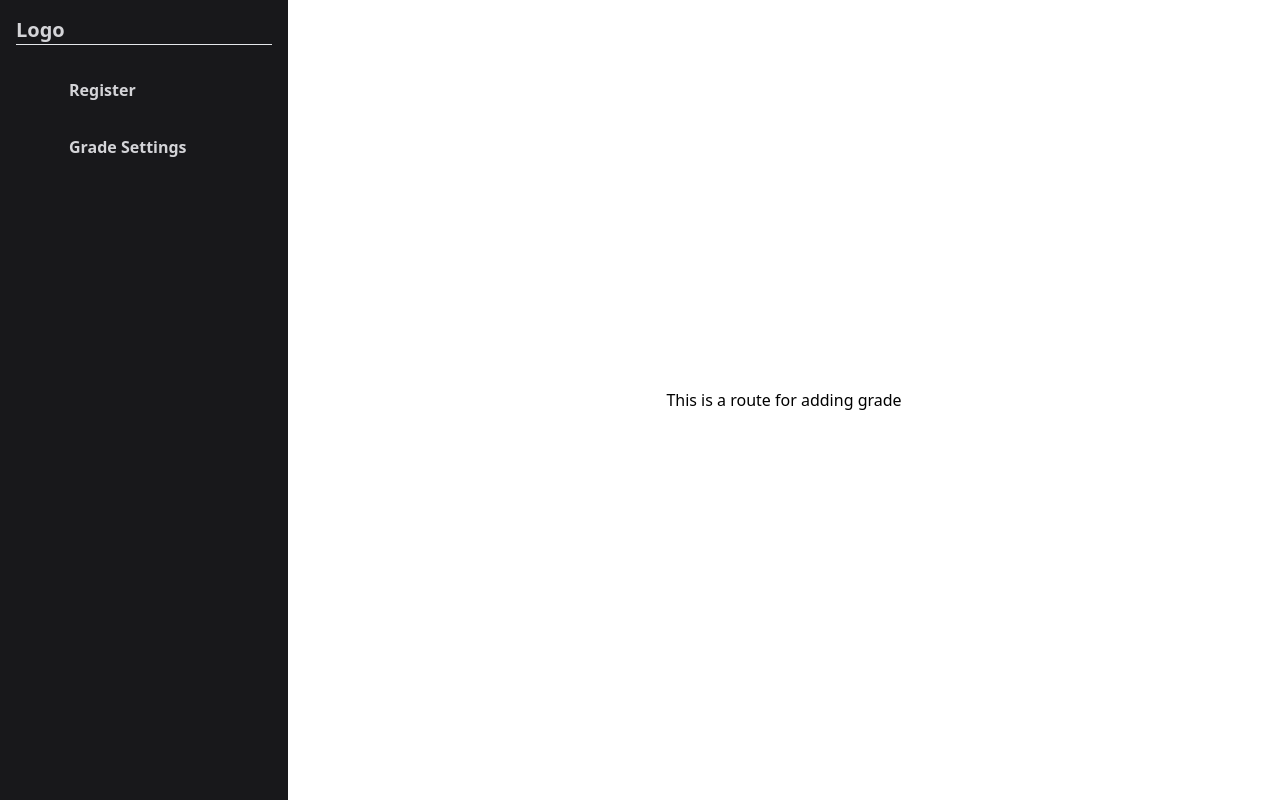
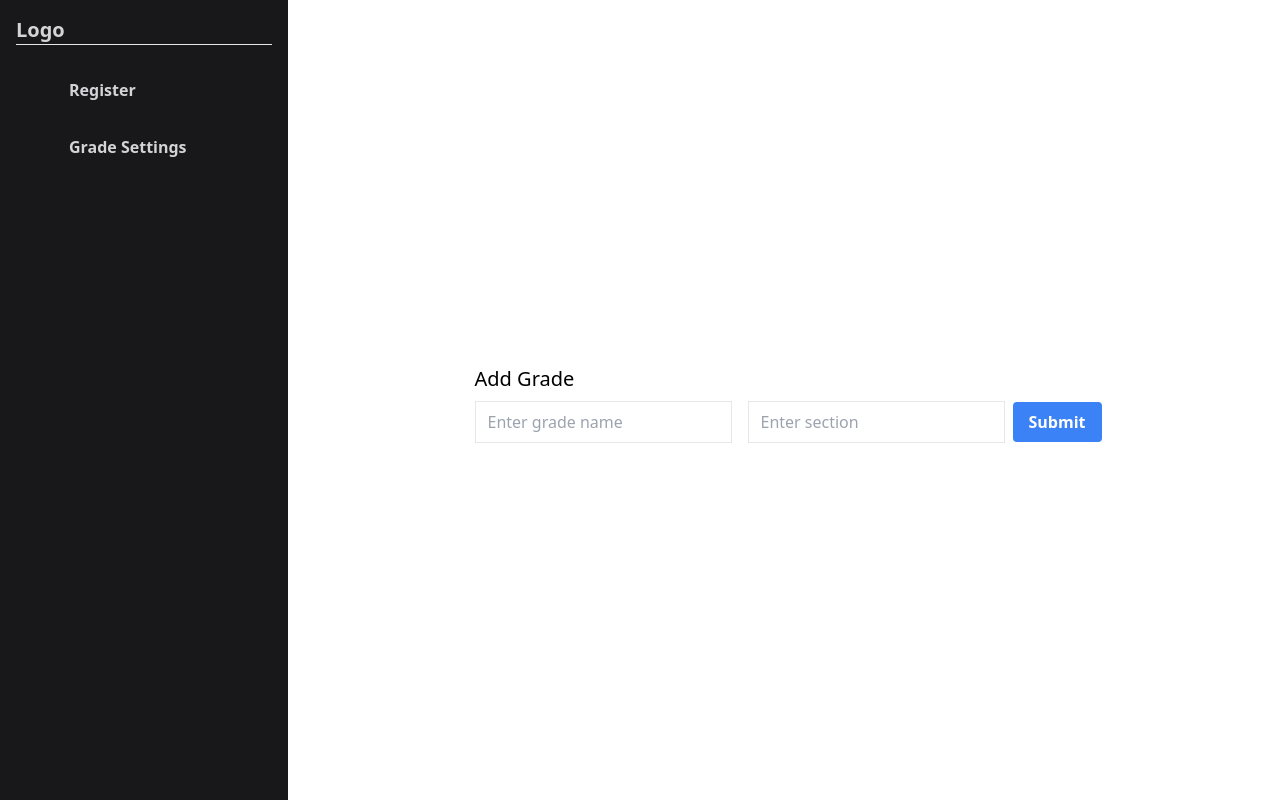
Before and after one commit to Abhishek-Bohora/vue-school, a Vue app: page /grade/add in a window 1280 px wide. Built offline with nearby package versions, Linux system fonts and the light colour scheme; some icons are missing.

Commit message:
feat: Adding grade functionality

```diff
--- a/package.json
+++ b/package.json
@@ -9,7 +9,9 @@
     "preview": "vite preview"
   },
   "dependencies": {
+    "@formkit/vue": "^1.0.0-beta.15",
     "@iconify/vue": "^4.1.0",
+    "axios": "^1.3.4",
     "vue": "^3.2.45",
     "vue-router": "^4.1.6"
   },
--- a/src/views/gradeSetting/grade/AddGrade.vue
+++ b/src/views/gradeSetting/grade/AddGrade.vue
@@ -1,3 +1,50 @@
+<script setup>
+import { ref } from "vue";
+import axios from "axios";
+
+const grade = ref({
+  name: "",
+  section: "",
+});
+
+const addGrade = async () => {
+  try {
+    const response = await axios.post(
+      "https://localhost:7049/api/Grade",
+      grade.value
+    );
+    if (response.status === 200) {
+      console.log("successfully added grade");
+    }
+  } catch (err) {
+    console.log(err.message);
+  }
+};
+
+const onSubmit = async () => {
+  await addGrade();
+};
+</script>
+
 <template>
-  <h2>This is a route for adding grade</h2>
+  <h2 class="text-xl fotn-sans m-2">Add Grade</h2>
+  <form action="" @submit.prevent="onSubmit">
+    <input
+      type="text"
+      placeholder="Enter grade name"
+      class="border py-2 px-3 text-grey-darkest mx-2"
+      v-model="grade.name"
+    />
+    <input
+      type="text"
+      placeholder="Enter section"
+      class="border py-2 px-3 text-grey-darkest mx-2"
+      v-model="grade.section"
+    />
+    <button
+      class="bg-blue-500 hover:bg-blue-700 text-white font-bold py-2 px-4 rounded"
+    >
+      Submit
+    </button>
+  </form>
 </template>
--- a/src/views/gradeSetting/grade/GradeView.vue
+++ b/src/views/gradeSetting/grade/GradeView.vue
@@ -1,3 +1,25 @@
+<script setup>
+import axios from "axios";
+import { ref, onMounted } from "vue";
+
+const grades = ref([]);
+const getAllGrades = async () => {
+  try {
+    const response = await axios.get("https://localhost:7049/api/Grade");
+    if (response.status === 200) {
+      grades.value = response.data;
+      // console.log(grades);
+    }
+  } catch (err) {
+    console.log(err.message);
+  }
+};
+
+onMounted(async () => {
+  await getAllGrades();
+});
+</script>
+
 <template>
   <div class="mb-2">
     <router-link
@@ -11,28 +33,17 @@
     <table class="shadow-lg bg-white border-separate">
       <tr>
         <th class="bg-blue-100 border text-left px-8 py-4">S.N</th>
-        <th class="bg-blue-100 border text-left px-8 py-4">Class Name</th>
+        <th class="bg-blue-100 border text-left px-8 py-4">Grade Name</th>
+        <th class="bg-blue-100 border text-left px-8 py-4">Section</th>
         <th class="bg-blue-100 border text-left px-8 py-4">
           Number of student
         </th>
         <th class="bg-blue-100 border text-left px-8 py-4">Action</th>
       </tr>
-      <tr>
-        <td class="border px-8 py-4">1</td>
-        <td class="border px-8 py-4">Four</td>
-        <td class="border px-8 py-4"></td>
-        <td class="border px-8 py-4"></td>
-      </tr>
-      <tr>
-        <td class="border px-8 py-4">1</td>
-        <td class="border px-8 py-4">Four</td>
-        <td class="border px-8 py-4"></td>
-        <td class="border px-8 py-4"></td>
-      </tr>
-      <tr>
-        <td class="border px-8 py-4">1</td>
-        <td class="border px-8 py-4">Four</td>
-        <td class="border px-8 py-4"></td>
+      <tr v-for="grade in grades" :key="grade.id">
+        <td class="border px-8 py-4">{{ grade.id }}</td>
+        <td class="border px-8 py-4">{{ grade.name }}</td>
+        <td class="border px-8 py-4">{{ grade.section }}</td>
         <td class="border px-8 py-4"></td>
       </tr>
     </table>
```
Also changed, not shown: 1 other file (tests, documents, lock files or other folders).
